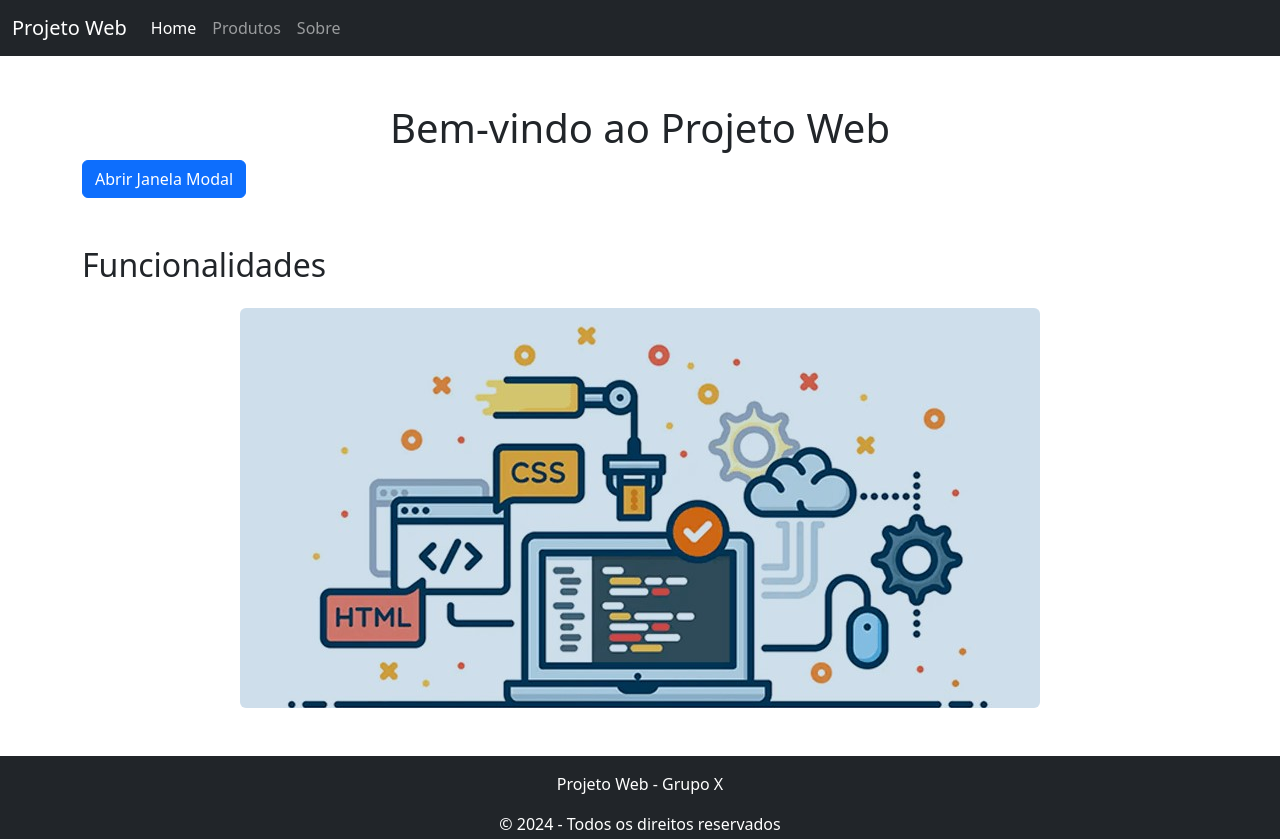
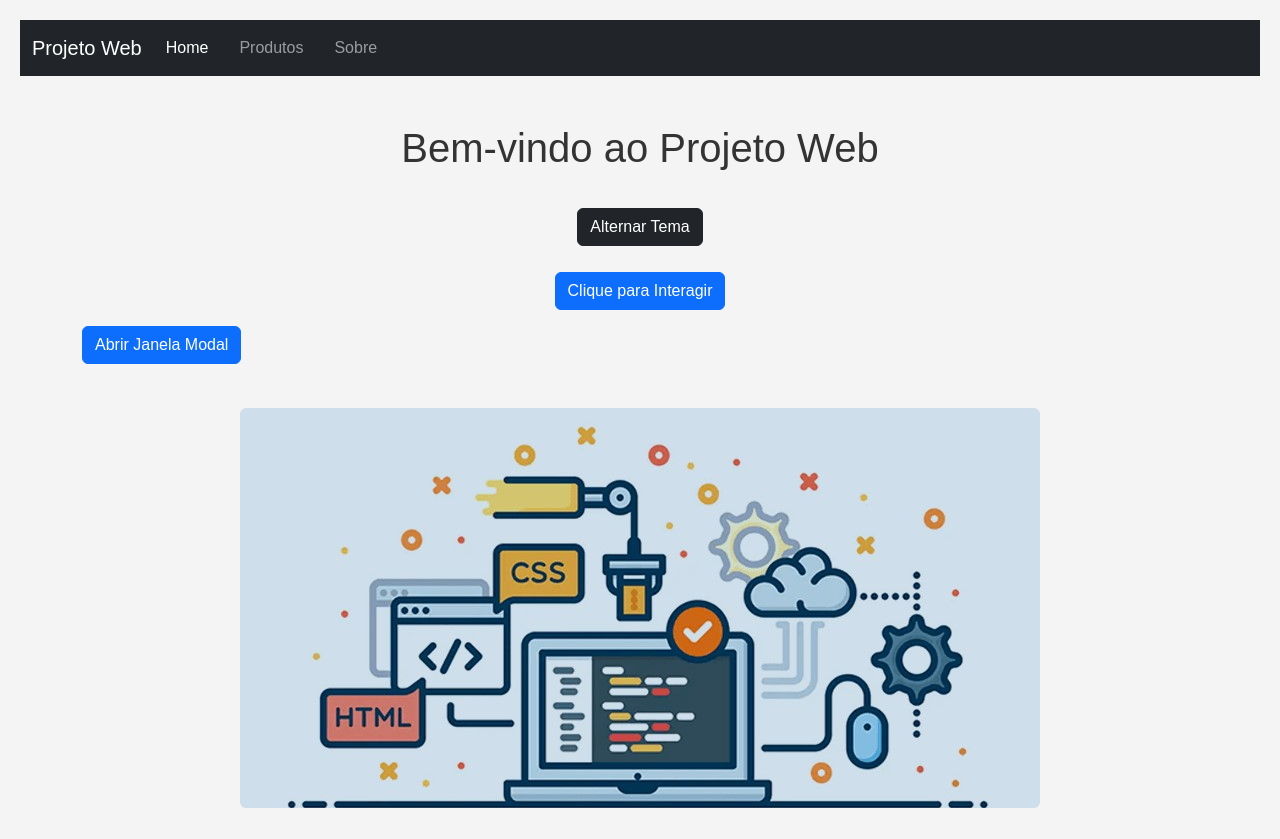
Before and after one commit to mateus443/n3-dsii, a website: page Aula3/projetoWeb/index.html in a window 1280 px wide. Shown: the top 839 px of the page. Drawn offline with nearby package versions, Linux system fonts and the light colour scheme; files that its build step writes are made by us from their sources; files whose address does not match are found by name.

Commit message:
Update index.html

```diff
--- a/Aula3/projetoWeb/index.html
+++ b/Aula3/projetoWeb/index.html
@@ -1,27 +1,17 @@
-<!DOCTYPE html> <!--Esta declaração define o documento como HTML5. É uma instrução ao navegador para renderizar a página de acordo com o padrão HTML5-->
+<!DOCTYPE html> <!-- Esta declaração define o documento como HTML5 -->
 <html lang="pt-br">
-<!--A tag <html> é o contêiner principal do documento HTML. O atributo lang="pt-br"
-    informa ao navegador que o idioma da página é o português do Brasil. Isso é importante para a acessibilidade e
-    otimização para motores de busca.-->
-
-<!--A tag <head> contém metadados sobre o documento, como o título, links para arquivos CSS, scripts, etc.-->
 <head>
-    <meta charset="UTF-8"> <!--Define a codificação de caracteres como UTF-8, que é compatível com praticamente todos os caracteres em diferentes idiomas.-->
-
-    <!--Faz a página ser responsiva.
-    Isso garante que o layout seja ajustado corretamente em diferentes dispositivos, como celulares, tablets e desktops.-->
-    <meta name="viewport" content="width=device-width, initial-scale=1.0">
-
-    <title>Projeto Web Responsivo - Grupo X</title>  <!--Define o título que aparece na aba do navegador-->
+    <meta charset="UTF-8"> <!-- Define a codificação de caracteres como UTF-8 -->
+    <meta name="viewport" content="width=device-width, initial-scale=1.0"> <!-- Faz a página ser responsiva -->
+    <title>Projeto Web Responsivo - Grupo X</title> <!-- Define o título da aba do navegador -->
     <!-- Importando o Bootstrap CSS -->
     <link href="https://cdn.jsdelivr.net/npm/bootstrap@5.3.0-alpha1/dist/css/bootstrap.min.css" rel="stylesheet">
+    <link rel="stylesheet" href="css/style.css"> <!-- Estilos personalizados -->
 </head>
 
-
-<!--A tag <body> contém todo o conteúdo visível da página, como textos, imagens, links, botões e outras mídias.-->
 <body>
-    <!-- Início do Menu de Navegação -->
-    <nav class="navbar navbar-expand-lg navbar-dark bg-dark"> <!--A tag <nav> representa a seção de navegação.-->
+    <!-- Menu de Navegação -->
+    <nav class="navbar navbar-expand-lg navbar-dark bg-dark">
         <div class="container-fluid">
             <a class="navbar-brand" href="#">Projeto Web</a>
             <button class="navbar-toggler" type="button" data-bs-toggle="collapse" data-bs-target="#navbarNav" aria-controls="navbarNav" aria-expanded="false" aria-label="Toggle navigation">
@@ -29,32 +19,32 @@
             </button>
             <div class="collapse navbar-collapse" id="navbarNav">
                 <ul class="navbar-nav">
-                    <li class="nav-item">
-                        <a class="nav-link active" aria-current="page" href="#">Home</a>
-                    </li>
-                    <li class="nav-item">
-                        <a class="nav-link" href="#">Produtos</a>
-                    </li>
-                    <li class="nav-item">
-                        <a class="nav-link" href="#">Sobre</a>
-                    </li>
+                    <li class="nav-item"><a class="nav-link active" aria-current="page" href="#">Home</a></li>
+                    <li class="nav-item"><a class="nav-link" href="#">Produtos</a></li>
+                    <li class="nav-item"><a class="nav-link" href="#">Sobre</a></li>
                 </ul>
             </div>
         </div>
     </nav>
-    <!-- Fim do Menu de Navegação -->
-
 
     <!-- Conteúdo Principal -->
     <div class="container mt-5">
-        <h1 class="text-center">Bem-vindo ao Projeto Web</h1>
+        <h1 class="text-center" id="welcome-text">Bem-vindo ao Projeto Web</h1>
 
-        <!-- Botão para abrir uma janela modal -->
+        <!-- Botão para alternar o tema -->
+        <div class="text-center my-3">
+            <button id="theme-toggle" class="btn btn-dark">Alternar Tema</button>
+        </div>
+
+        <!-- Botão interativo -->
+        <div class="text-center my-3">
+            <button id="interactive-btn" class="btn btn-primary">Clique para Interagir</button>
+        </div>
+
+        <!-- Janela Modal -->
         <button type="button" class="btn btn-primary" data-bs-toggle="modal" data-bs-target="#exampleModal">
             Abrir Janela Modal
         </button>
-
-        <!-- Janela Modal -->
         <div class="modal fade" id="exampleModal" tabindex="-1" aria-labelledby="exampleModalLabel" aria-hidden="true">
             <div class="modal-dialog">
                 <div class="modal-content">
@@ -63,7 +53,6 @@
                         <button type="button" class="btn-close" data-bs-dismiss="modal" aria-label="Close"></button>
                     </div>
                     <div class="modal-body">
-                        <!-- Alunos: Adicione conteúdo da janela aqui -->
                         Este é um exemplo de uma janela modal criada com Bootstrap.
                     </div>
                     <div class="modal-footer">
@@ -73,17 +62,11 @@
             </div>
         </div>
 
-        <!-- Adicione outras seções aqui -->
-        <section class="mt-5">
-            <h2>Funcionalidades</h2>
-            <p><!-- Alunos: Detalhe as funcionalidades aqui --></p>
-        </section>
-
-        </div>
         <!-- Adicionando a Imagem -->
         <div class="text-center mt-4">
             <img src="img/imgProjetoWeb.jpg" alt="Imagem de Exemplo" class="img-fluid rounded">
         </div>
+    </div>
 
     <!-- Rodapé -->
     <footer class="bg-dark text-white text-center p-3 mt-5">
@@ -99,5 +82,6 @@
 
     <!-- Importando Bootstrap JS e dependências -->
     <script src="https://cdn.jsdelivr.net/npm/bootstrap@5.3.0-alpha1/dist/js/bootstrap.bundle.min.js"></script>
+    <script src="js/script.js"></script> <!-- Scripts personalizados -->
 </body>
 </html>
```
